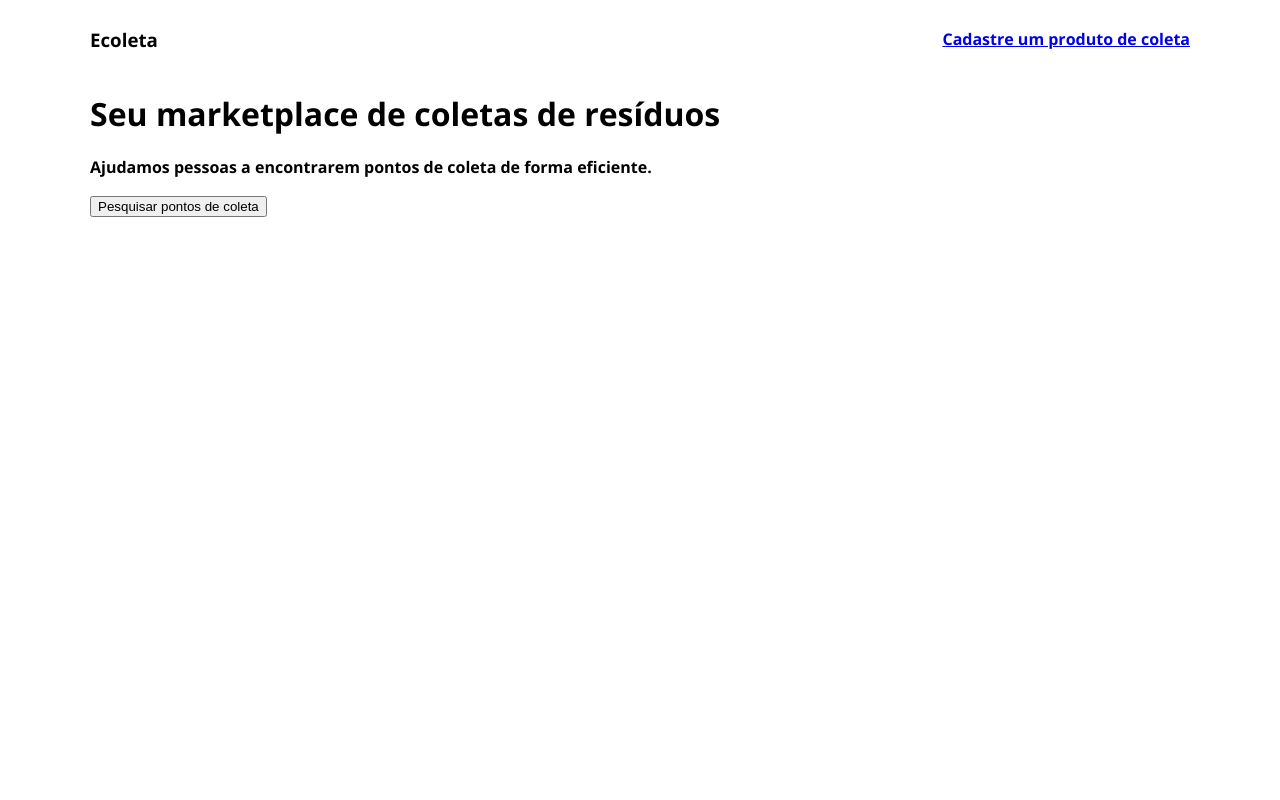
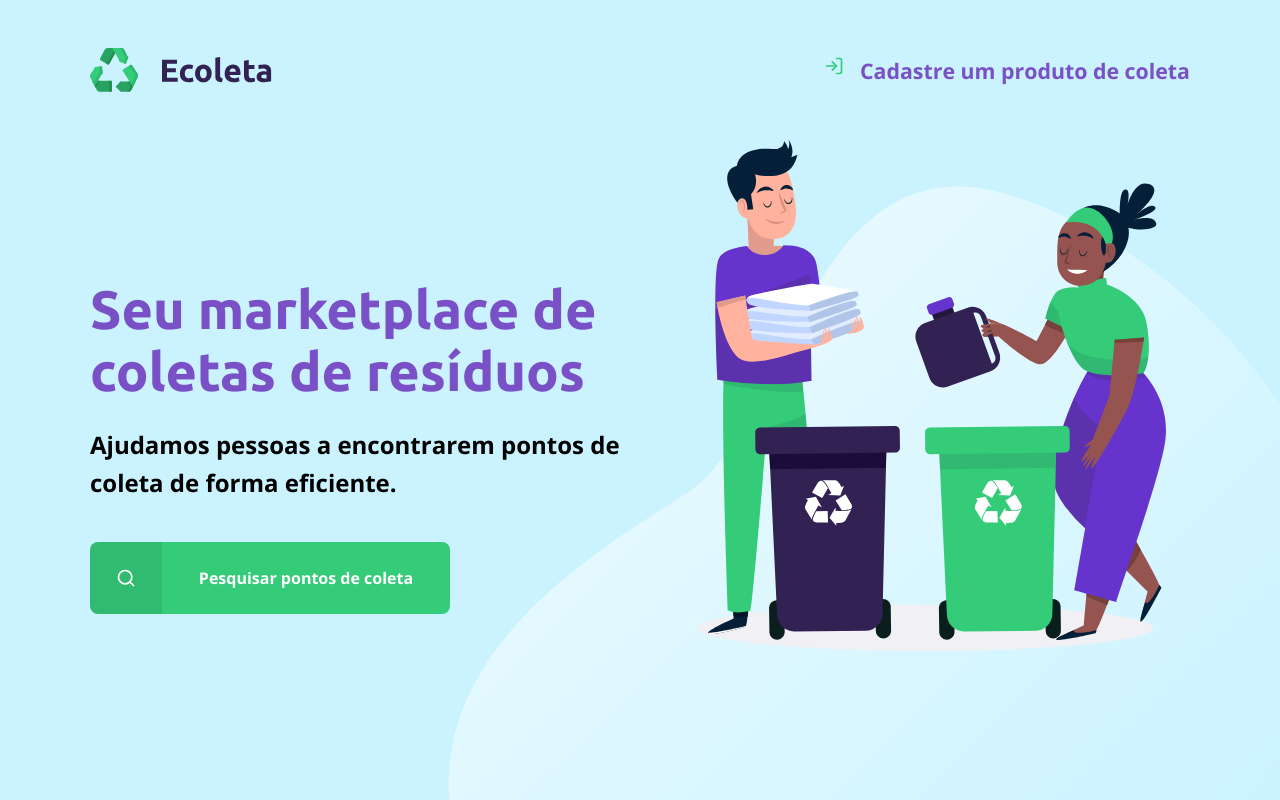
Before and after one commit to felipemm-santos/ECOLETA, a website: page index.html in a window 1280 px wide. Drawn offline with nearby package versions, Linux system fonts and the light colour scheme.

Commit message:
Home page finished

```diff
--- a/index.html
+++ b/index.html
@@ -8,25 +8,29 @@
     <link rel="stylesheet" href="/styles/index.css" />
   </head>
   <body>
+
     <div id="page-home">
-
-
       <div class="content">
-
         <header>
-          <h3>Ecoleta</h3>
-          <a href="#">Cadastre um produto de coleta</a>
+          <img src="assets/icones/logo.svg" alt="Logomarca" />
+          <a href="#">
+            <span></span>
+            Cadastre um produto de coleta</a
+          >
         </header>
 
+        <main>
           <h1>
             Seu marketplace de coletas de resíduos
           </h1>
 
-      <p>Ajudamos pessoas a encontrarem pontos de coleta de forma eficiente.</p>
+          <p>
+            Ajudamos pessoas a encontrarem pontos de coleta de forma eficiente.
+          </p>
+          <a href="#"> <span></span> <strong>Pesquisar pontos de coleta</strong></a>
+        </main>
 
-      <button>Pesquisar pontos de coleta</button>
       </div>
-
     </div>
     <script src="/javascript/index.js"></script>
   </body>
--- a/styles/index.css
+++ b/styles/index.css
@@ -1,18 +1,174 @@
-@import url('https://fonts.googleapis.com/css2?family=Open+Sans:wght@700&display=swap');
+@import url('https://fonts.googleapis.com/css2?family=Open+Sans:wght@700&family=Ubuntu:wght@700&display=swap');
+
+:root {
+  --title-color: #6d39bde0;
+  --primary-color: #34cb79;
+}
+
+* {
+  margin: 0;
+  padding: 0;
+}
 
 html {
-    font-family: 'Open Sans', sans-serif;
+  font-family: 'Open Sans', sans-serif;
 }
 
-header {
-    display: flex;
-    align-items: center;
-    justify-content: space-between;
+body {
+  background: #afeeffa6;
+
+  -webkit-font-smoothing: antialiased;
 }
 
-.content {
-    width: 90%;
-    max-width: 1100px;
+a {
+  text-decoration: none;
+}
 
-    margin: 0 auto;
+h1,
+h2,
+h3,
+h4,
+h5,
+h6 {
+  font-family: 'Ubuntu', sans-serif;
+  color: var(--title-color);
 }
+
+#page-home {
+  height: 100vh;
+
+  background: url('../assets/icones/home-background.svg') no-repeat;
+  background-position: 35vw bottom;
+}
+
+#page-home .content {
+  width: 90%;
+  max-width: 1100px;
+  height: 100%;
+
+  margin: 0 auto;
+
+  display: flex;
+  flex-direction: column;
+}
+
+#page-home header {
+  margin-top: 48px;
+
+  display: flex;
+  align-items: center;
+  justify-content: space-between;
+}
+
+#page-home header a {
+  display: flex;
+
+  color: var(--title-color);
+
+  font-weight: 700;
+  font-size: 16pt;
+}
+
+#page-home header a span {
+  margin-right: 16px;
+  display: flex;
+
+  background-image: url('/assets/icones/log-in.svg');
+
+  width: 20px;
+  height: 20px;
+}
+
+#page-home main {
+  max-width: 560px;
+
+  flex: 1;
+
+  height: 600px;
+
+  display: flex;
+  flex-direction: column;
+  justify-content: center;
+}
+
+#page-home main h1 {
+  font-size: 54px;
+}
+
+#page-home main p {
+  font-size: 24px;
+  line-height: 38px;
+  margin-top: 24px;
+}
+
+#page-home main a {
+  width: 100%;
+  max-width: 360px;
+  height: 72px;
+
+  border-radius: 8px;
+
+  display: flex;
+  align-items: center;
+
+  margin-top: 40px;
+
+  background-color: var(--primary-color);
+
+  transition: 400ms;
+}
+
+#page-home main a:hover {
+  background-color: #2fb86e;
+}
+
+#page-home main a span {
+  width: 72px;
+  height: 72px;
+
+  border-top-left-radius: 8px;
+  border-bottom-left-radius: 8px;
+
+  background-color: rgba(0, 0, 0, 0.08);
+
+  display: flex;
+  align-items: center;
+  justify-content: center;
+}
+
+#page-home main a span::after {
+  content: '';
+  background-image: url('../assets/icones/search.svg');
+
+  width: 20px;
+  height: 20px;
+}
+
+#page-home main a strong {
+    flex: 1;
+    color: white;
+
+    text-align: center;
+}
+
+@media (max-width: 900px){
+    #page-home {
+        background-position-x: 70vw;
+    }
+
+    #page-home .content{
+        align-items: center;
+        text-align: center;
+    }
+
+    #page-home header a {
+        position: absolute;
+        bottom: 48px;
+        left: 50%;
+        transform: translateX(-50%);
+    }
+
+    #page-home main {
+        align-items: center;
+    }
+}
```
Lines whose indentation alone changed are shown as unchanged.
